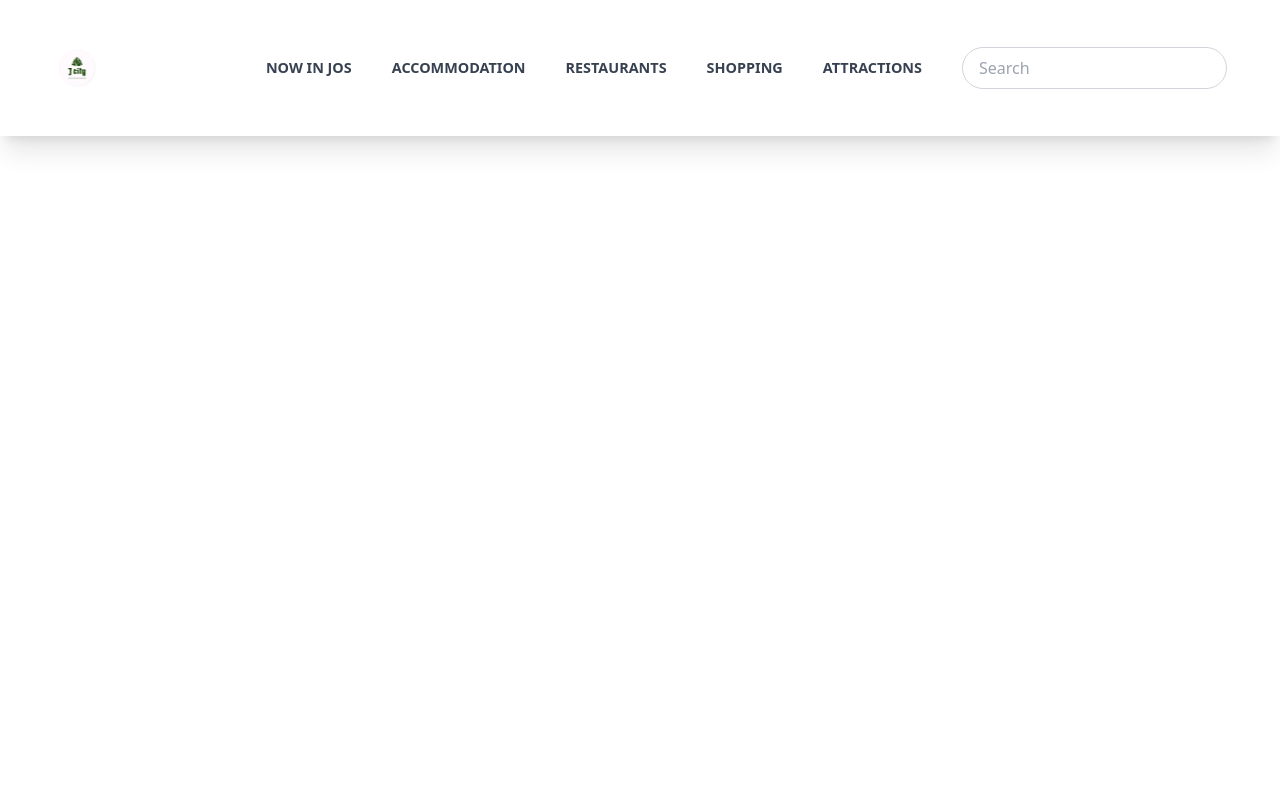
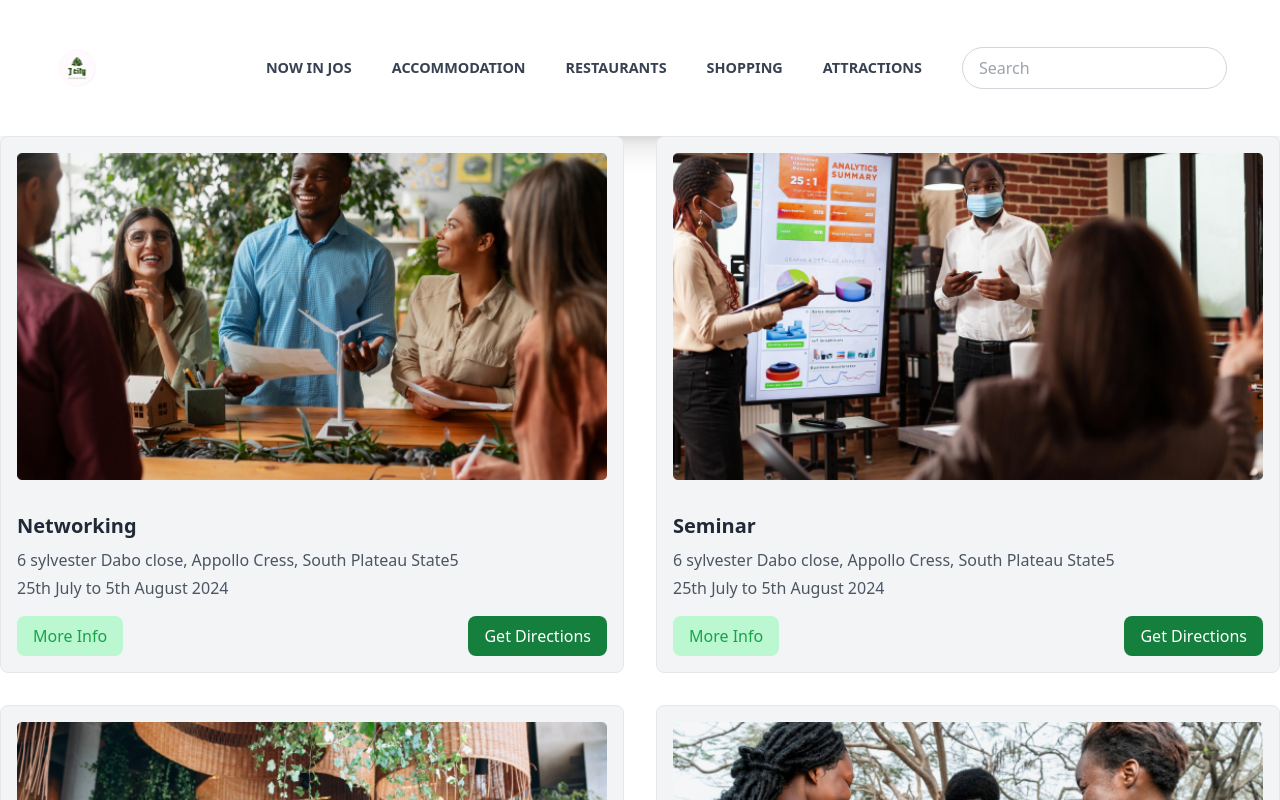
Before and after one commit to Sam1231997/Jos-city, a React (Vite) app: page /see in a window 1280 px wide. Shown: the top 800 px of the page. Built offline with nearby package versions, Linux system fonts and the light colour scheme; data requests are answered from the project's data file.

Commit message:
sixth commit

```diff
--- a/src/components/App.jsx
+++ b/src/components/App.jsx
@@ -19,6 +19,7 @@ import Shopping from "./Shopping";
 import Attraction from "./Attraction";
 import Header from "./Header";
 import Landing from "./Landing";
+import Seeall from "./Seeall";
 
 
 
@@ -31,7 +32,9 @@ const App = () => {
     <Header/>
 
   <Routes>
+
     <Route path="/" element={<Landing />}/>
+    <Route path="/see" element ={<Seeall/>}/>
     <Route path="/nowij" element={<NowIJ />} />
     <Route path="/shopping" element={<Shopping/>} />
     <Route path="/attraction" element={<Attraction/>} />
--- a/src/components/Landing.jsx
+++ b/src/components/Landing.jsx
@@ -4,6 +4,7 @@ import {useState, useEffect} from 'react'
 // import Navbar from './Navbar';
 import Footer from './Footer';
 // import Header from './Header';
+import { Link } from 'react-router-dom';
 
 const Landing =()=>{
     const [filter, setFilter] = useState('All');
@@ -46,7 +47,7 @@ const Landing =()=>{
      <section className="relative bg-cover bg-center min-h-[6rem]">
          <div className="absolute inset-0"></div>
         <div className="bg-bgimage bg-contain bg-no-repeat w-[100%] min-h-[6rem] lg:bg-cover lg:min-h-[23rem] lg:w-full">
-            <img src="../assets/JCITY LOGO 1.png" className="flex  w-[3.2rem] h-[3.8rem] lg:w-[8rem] lg:min-h-[12rem] lg:items-center lg:pt-[3rem] mx-auto"/>
+            <img src="/images/JCITY LOGO 1.png" className="flex  w-[3.2rem] h-[3.8rem] lg:w-[8rem] lg:min-h-[12rem] lg:items-center lg:pt-[3rem] mx-auto"/>
         </div>
         <div className="container mx-auto relative z-10 flex justify-center items-center h-full">
             <div className="text-center text-black px-[1rem]">
@@ -60,13 +61,13 @@ const Landing =()=>{
     <section className="py-12  px-[1rem]">
         <div className="container mx-auto">
             <div class="flex lg:flex-row flex-col items-center gap-6 min-h-[20%]">
-                    <img src="../assets/Frame 43 (1).png" alt="Rayfield Resort" className="rounded-lg shadow-md overflow-hidden w-[100%] h-[100%] object-cover"/>
-                    <img src="../assets/Frame 46.png " alt="Asop Water Falls" className="rounded-lg shadow-md overflow-hidden w-[100%] h-[100%] object-cover"/>
-                    <img src="../assets/Frame 45.png" alt="Play Station" className="rounded-lg shadow-md overflow-hidden w-[100%] h-[100%] object-cover"/>
+                    <img src="/images/Frame 43 (1).png" alt="Rayfield Resort" className="rounded-lg shadow-md overflow-hidden w-[100%] h-[100%] object-cover"/>
+                    <img src="/images/Frame 46.png " alt="Asop Water Falls" className="rounded-lg shadow-md overflow-hidden w-[100%] h-[100%] object-cover"/>
+                    <img src="/images/Frame 45.png" alt="Play Station" className="rounded-lg shadow-md overflow-hidden w-[100%] h-[100%] object-cover"/>
             </div>
             </div>
             <div className="text-center mt-8">
-                <a href="attraction.html" className="inline-block bg-green-600 font-semibold text-[.95rem] text-white py-2 px-10 rounded">See All &rightarrow;</a>
+                <Link to="/see" className="inline-block bg-green-600 font-semibold text-[.95rem] text-white py-2 px-10 rounded">See All</Link>
             </div>
     </section>
 
@@ -78,7 +79,7 @@ const Landing =()=>{
         </div>
         <div className="container mx-auto mt-8 flex flex-col">
             <div className="bg-white rounded-lg flex flex-col lg:flex-row shadow-md overflow-hidden h-[23rem] lg:h-[25rem] lg:w-[82%] lg:mx-auto">
-                <img src="../assets/Frame 43.png" alt="Bacardi Restaurant and Cafe" className=" lg:p-[2rem] p-[1rem]"/>
+                <img src="/images/Frame 43.png" alt="Bacardi Restaurant and Cafe" className=" lg:p-[2rem] p-[1rem]"/>
                 <div className="p-4">
                     <h2 className="text-[1rem] lg:text-2xl font-semibold lg:pt-[6rem]">Bacardi Restaurant and Cafe</h2>
                     <p className="pt-[1rem] lg:pt-[1.8rem] text-[.8rem] lg:text-[1rem]">11 Dandaura Road, Off Wase Road, GRA, Jos, Plateau</p>
@@ -88,7 +89,7 @@ const Landing =()=>{
                 </div>
             </div>
             <div className="text-center mt-8">
-                <a href="attraction.html" className="inline-block bg-green-600 font-semibold text-[.95rem] text-white py-2 px-10 rounded">See All &rightarrow;</a>
+                <Link to ="/see" className="inline-block bg-green-600 font-semibold text-[.95rem] text-white py-2 px-10 rounded">See All</Link>
             </div>
         </div>
     </section>
@@ -103,7 +104,7 @@ const Landing =()=>{
             <div className="grid grid-cols-1 md:grid-cols-2 gap-6">
                 <div className="bg-white rounded-lg shadow-md overflow-hidden">
                     <div className="p-4">
-                        <img src="../assets/Frame 28.png"/>
+                        <img src="/images/Frame 28.png"/>
                         <h2 className="text-[1rem] lg:text-xl font-semibold pt-6">CoLab Jos Intro Meetup</h2>
                         <p className="mt-2 text-[.7rem] lg:text-[1rem]">NASCO MARKETING COMPANY LTD</p>
                         <div className="flex justify-between pt-[1rem]">
@@ -114,7 +115,7 @@ const Landing =()=>{
                 </div>
                 <div className="bg-white rounded-lg shadow-md overflow-hidden">
                     <div className="p-4">
-                        <img src="../assets/Frame 28.png"/>
+                        <img src="/images/Frame 28.png"/>
                         <h2 className="text-[1rem] lg:text-xl font-semibold pt-6">CoLab Jos Intro Meetup</h2>
                         <p className="mt-2 text-[.7rem] lg:text-[1rem]">NASCO MARKETING COMPANY LTD</p>
                         <div className="flex justify-between pt-[1rem]">
@@ -125,7 +126,7 @@ const Landing =()=>{
                 </div>
             </div>
             <div className="text-center mt-8">
-                <a href="#" className="inline-block bg-green-600 text-white py-2 px-16 font-semibold text-[.95rem] rounded-md">See All &rightarrow;</a>
+                <a href="#" className="inline-block bg-green-600 text-white py-2 px-16 font-semibold text-[.95rem] rounded-md">See All </a>
             </div>
         </div>
     </section>
--- /dev/null
+++ b/src/components/Seeall.jsx
@@ -0,0 +1,67 @@
+
+
+
+import {useState, useEffect} from 'react'
+// import {cards} from './Cards'
+// import Navbar from './Navbar';
+import Footer from './Footer';
+
+const Seeall =()=>{
+    const [filter, setFilter] = useState('All');
+    const [events, setEvents] = useState([]);
+    const [loading, setLoading] = useState(true);
+    const [error, setError] = useState(null);
+
+    // Fetch data from API
+    useEffect(() => {
+      const fetchData = async () => {
+        try {
+          const response = await fetch('http://localhost:7000/dbdata');
+          const result = await response.json();
+          setEvents(result);
+          setLoading(false);
+        } catch (error) {
+          setError(error);
+          setLoading(false);
+        }
+      };
+
+      fetchData();
+    }, []);
+
+    if (loading) {
+      return <div>Loading...</div>;
+    }
+
+    if (error) {
+      return <div>Error: {error.message}</div>;
+    }
+
+    const filteredEvents = filter === 'All' ? events.slice(0, 4)  : events.filter(event => event.type === filter);
+
+
+    return(
+        <div>
+        <div className="grid grid-cols-1 md:grid-cols-2 lg:grid-cols-2 gap-8">
+          {filteredEvents.map(event => (
+            <div key={event.id} className="bg-gray-100 border border-gray-200 rounded-lg overflow-hidden">
+              <img src={event.image1} alt={event.title} className="w-full min-h-48 object-cover lg:p-4" />
+              <div className="p-4">
+                <h3 className="text-[1rem] lg:text-xl font-bold text-gray-800 pb-2">{event.title}</h3>
+                <p className="text-[.75rem] lg:text-[1rem] text-gray-600 pb-1">{event.address}</p>
+                <p className="text-[.75rem] lg:text-[1rem] text-gray-600">{event.date}</p>
+                <div className="flex items-center justify-between mt-4">
+                  <a href="details.html" className="bg-green-200 text-green-600 px-2 py-[.4rem] lg:px-4 lg:py-2 rounded-lg hover:text-green-700 text-[.75rem] lg:text-[1rem]">More Info</a>
+                  <a href={`https://www.google.com/maps/search/?api=1&query=${encodeURIComponent(event.address1)}`} className="bg-green-700 text-white px-2 py-[.4rem] lg:px-4 lg:py-2 rounded-lg text-[.75rem] lg:text-[1rem]">Get Directions</a>
+                </div>
+              </div>
+            </div>
+          ))}
+          </div>
+          <Footer/>
+          </div>
+
+
+    )
+}
+export default Seeall;
```
